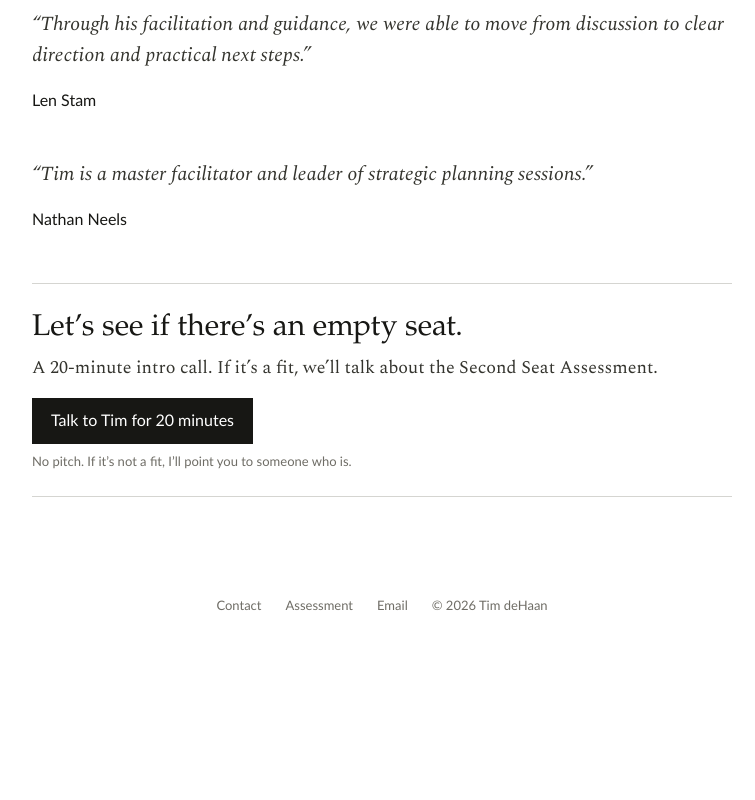
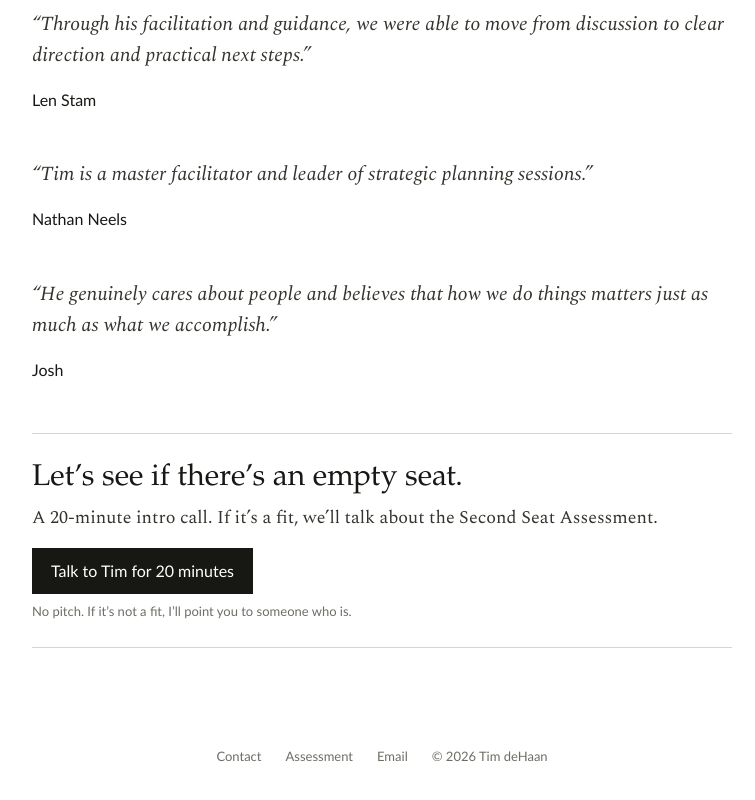
Before and after one commit to timdehaanme/timdehaan.me, a plain HTML site: page praise.html in a window 1280 px wide. Shown: the part 657-1457 px from the top of the page, without its empty margins (258-1013 px from the left). Before the commit the page ends 1314 px from the top, so only its background shows below. Drawn offline with nearby package versions, Linux system fonts and the light colour scheme.

Commit message:
Add Josh testimonial to end of Praise
Co-Authored-By: Claude Opus 5.5 <noreply@anthropic.com>

```diff
--- a/praise.html
+++ b/praise.html
@@ -86,6 +86,15 @@
         </figcaption>
       </figure>
 
+      <figure class="testimonial">
+        <blockquote>“He genuinely cares about people and believes that how we do things matters just as much as what we accomplish.”</blockquote>
+        <figcaption class="testimonial-person">
+          <div>
+            <p class="testimonial-name">Josh</p>
+          </div>
+        </figcaption>
+      </figure>
+
       <!-- To add more: copy one <figure class="testimonial"> block above and edit it. -->
     </section>
 
```
